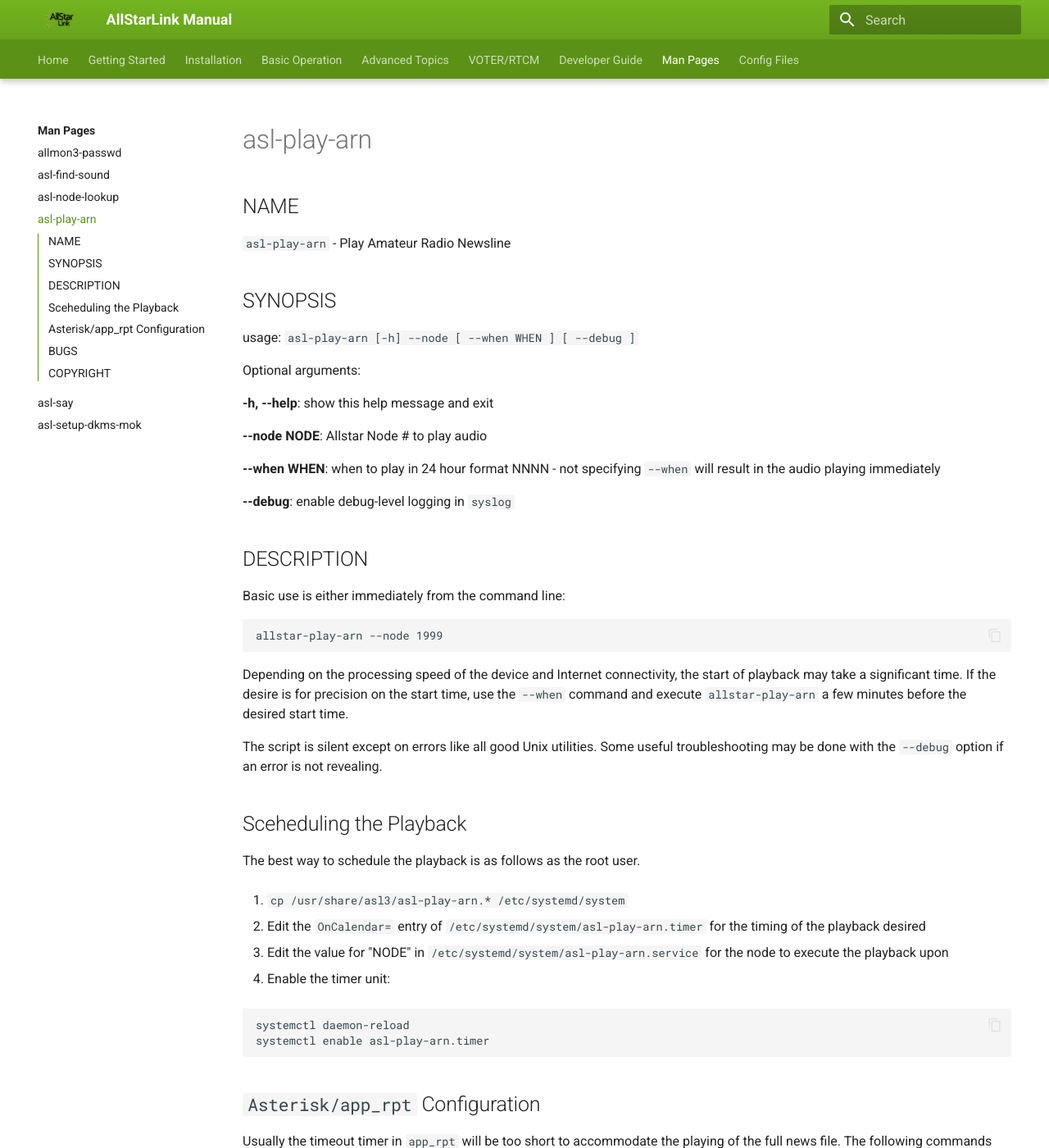
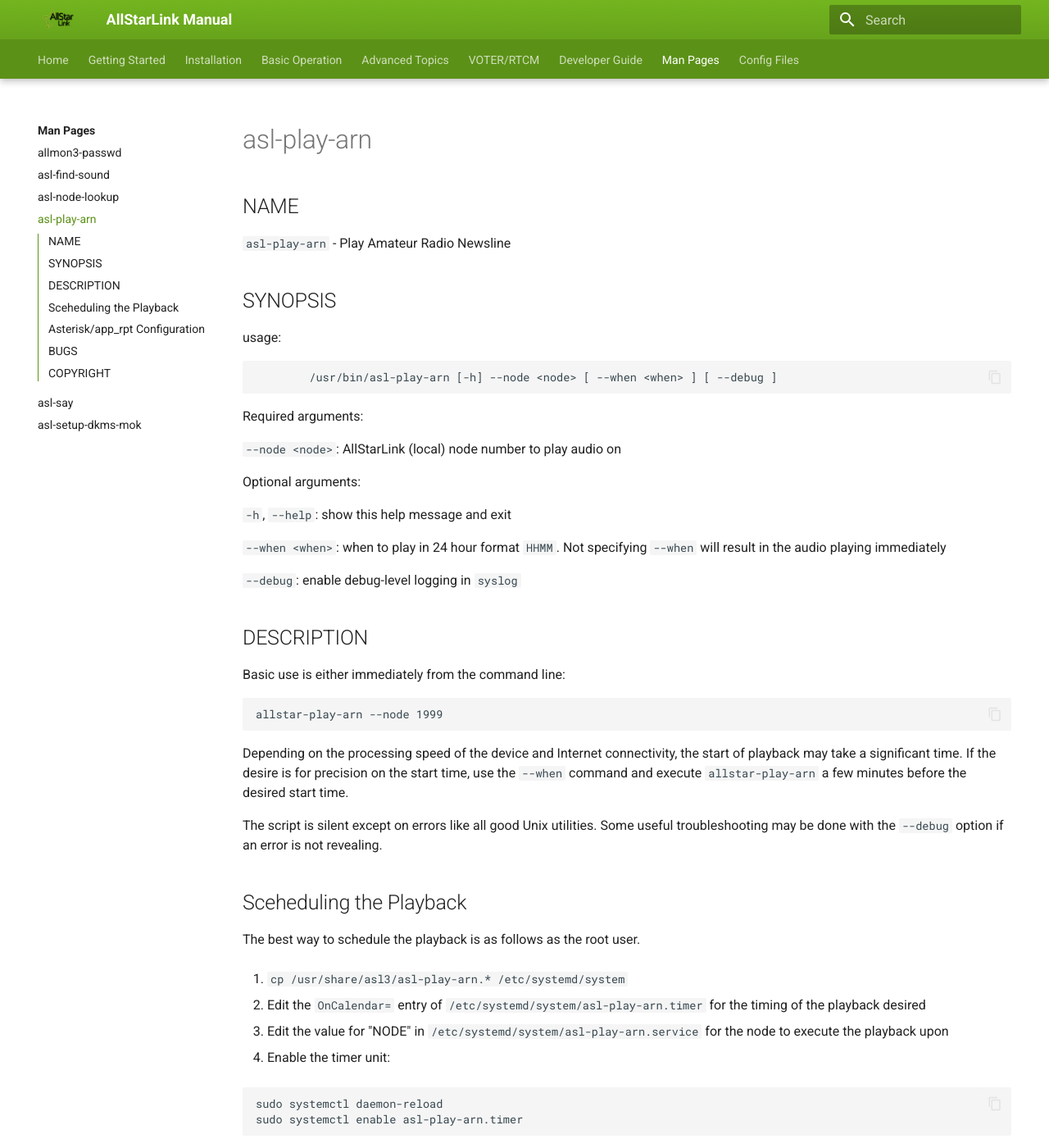
Before and after one commit to AllStarLink/ASL3-Manual, an MkDocs documentation site: the page built from docs/mans/asl-play-arn.md, in a window 1280 px wide and 1400 px high. Shown: the whole window at 82% size. Built offline with MkDocs 1.6.1 and Material for MkDocs 9.7.7, drawn with Linux system fonts in a browser that asks for light colours; some of the changed text lies outside the part shown.

Commit message:
Update formatting of manual pages for consistency.

````diff
--- a/docs/mans/asl-play-arn.md
+++ b/docs/mans/asl-play-arn.md
@@ -4,17 +4,23 @@
 `asl-play-arn` - Play Amateur Radio Newsline
 
 ## SYNOPSIS
-usage: `asl-play-arn [-h] --node [ --when WHEN ] [ --debug ]`
+usage:
+
+```
+        /usr/bin/asl-play-arn [-h] --node <node> [ --when <when> ] [ --debug ]
+```
+
+Required arguments:
+
+`--node <node>`: AllStarLink (local) node number to play audio on
 
 Optional arguments:
 
-**-h, --help**: show this help message and exit
+`-h`, `--help`: show this help message and exit
 
-**--node NODE**: Allstar Node # to play audio
+`--when <when>`: when to play in 24 hour format `HHMM`. Not specifying `--when` will result in the audio playing immediately
 
-**--when WHEN**: when to play in 24 hour format NNNN - not specifying `--when` will result in the audio playing immediately
-
-**--debug**: enable debug-level logging in `syslog`
+`--debug`: enable debug-level logging in `syslog`
 
 ## DESCRIPTION
 Basic use is either immediately from the command line:
@@ -39,19 +45,19 @@
 4. Enable the timer unit:
 
   ```
-  systemctl daemon-reload
-  systemctl enable asl-play-arn.timer
+  sudo systemctl daemon-reload
+  sudo systemctl enable asl-play-arn.timer
   ```
 
 ## `Asterisk/app_rpt` Configuration
-Usually the timeout timer in `app_rpt` will be too short to accommodate the playing of the full news file. The following commands can be added to `/etc/asterisk/rpt.conf` to enable and disable the TOT:
+Usually the timeout timer in `app_rpt` will be too short to accommodate the playing of the full news file. The following commands can be added to [`rpt.conf`](../config/rpt_conf.md) to enable and disable the TOT:
 
 ```
 907=cop,7    ; Time out timer enable
 908=cop,8    ; Time out timer disable
 ```
 
-These appear as commented-out options in the stock `rpt.conf`.
+These appear as commented-out options in the stock [`rpt.conf`](../config/rpt_conf.md).
 
 ## BUGS
 Report bugs to https://github.com/AllStarLink/ASL3/issues
````
Also changed, not shown: docs/mans/asl-find-sound.md (+15 -1 lines), docs/mans/asl-node-lookup.md (+11 -6 lines), docs/mans/asl-say.md (+19 -15 lines), docs/mans/asl-setup-dkms-mok.md (+5 -1 lines).
